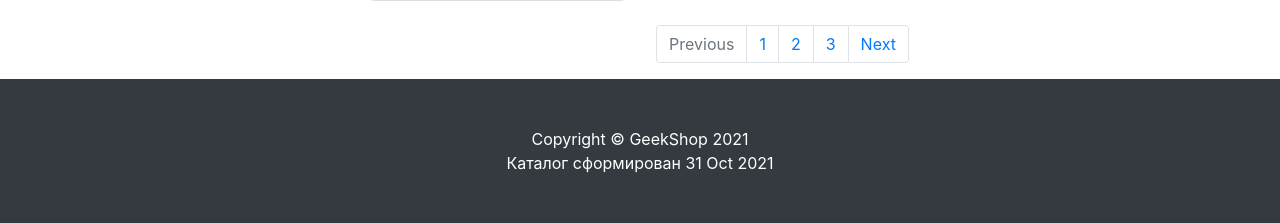
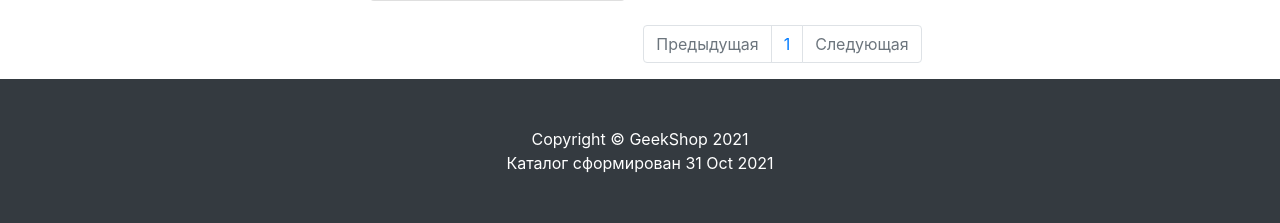
Before and after one commit to elvikamalt/geekshop-server, a Django app: template products/templates/products/products.html in a window 1280 px wide. Shown: the part 990-1213 px from the top of the page. Run offline with Django 3.2, Linux system fonts and the light colour scheme; the template is opened without the code that fills it: most values are stand-ins (such as "Sample title", 1, 10 or a date in 2020); grey boxes marked "Sample" are stand-in pictures; some libraries are stand-ins or nearby versions.

Commit message:
Добавлена пагинация

```diff
--- a/products/templates/products/products.html
+++ b/products/templates/products/products.html
@@ -78,14 +78,26 @@
 
             <nav aria-label="Page navigation example">
                 <ul class="pagination justify-content-center">
-                    <li class="page-item disabled">
-                        <a class="page-link" href="#" tabindex="-1" aria-disabled="true">Previous</a>
+                    <li class="page-item {% if not products.has_previous %} disabled {% endif %}">
+                        <a class="page-link"
+                           href="{% if products.has_previous %} {% url 'products:page' products.previous_page_number %} {% else %} # {% endif %}"
+                           tabindex="-1" aria-disabled="true">
+                            Предыдущая
+                        </a>
                     </li>
-                    <li class="page-item"><a class="page-link" href="#">1</a></li>
-                    <li class="page-item"><a class="page-link" href="#">2</a></li>
-                    <li class="page-item"><a class="page-link" href="#">3</a></li>
-                    <li class="page-item">
-                        <a class="page-link" href="#">Next</a>
+                    {% for page in products.paginator.page_range %}
+                        <li class="page-item">
+                            <a class="page-link"
+                               href="{% url 'products:page' page %}">
+                                {{ page }}
+                            </a>
+                        </li>
+                    {% endfor %}
+                    <li class="page-item {% if not products.has_next %} disabled {% endif %}">
+                        <a class="page-link"
+                           href="{% if products.has_next %} {% url 'products:page' products.next_page_number %} {% else %} # {% endif %}">
+                            Следующая
+                        </a>
                     </li>
                 </ul>
             </nav>
--- a/products/urls.py
+++ b/products/urls.py
@@ -6,5 +6,6 @@ app_name = 'products'
 
 urlpatterns = [
     path('', products, name='index'),  # /products/
-    path('<int:category_id>/', products, name='category'),  # /products/category_id
+    path('<int:category_id>/', products, name='category'),  # /products/category_id/
+    path('page/<int:page>/', products, name='page'),  # /products/page/<page_num>/
 ]
```
Also changed, not shown: products/views.py (+10 -2 lines).
